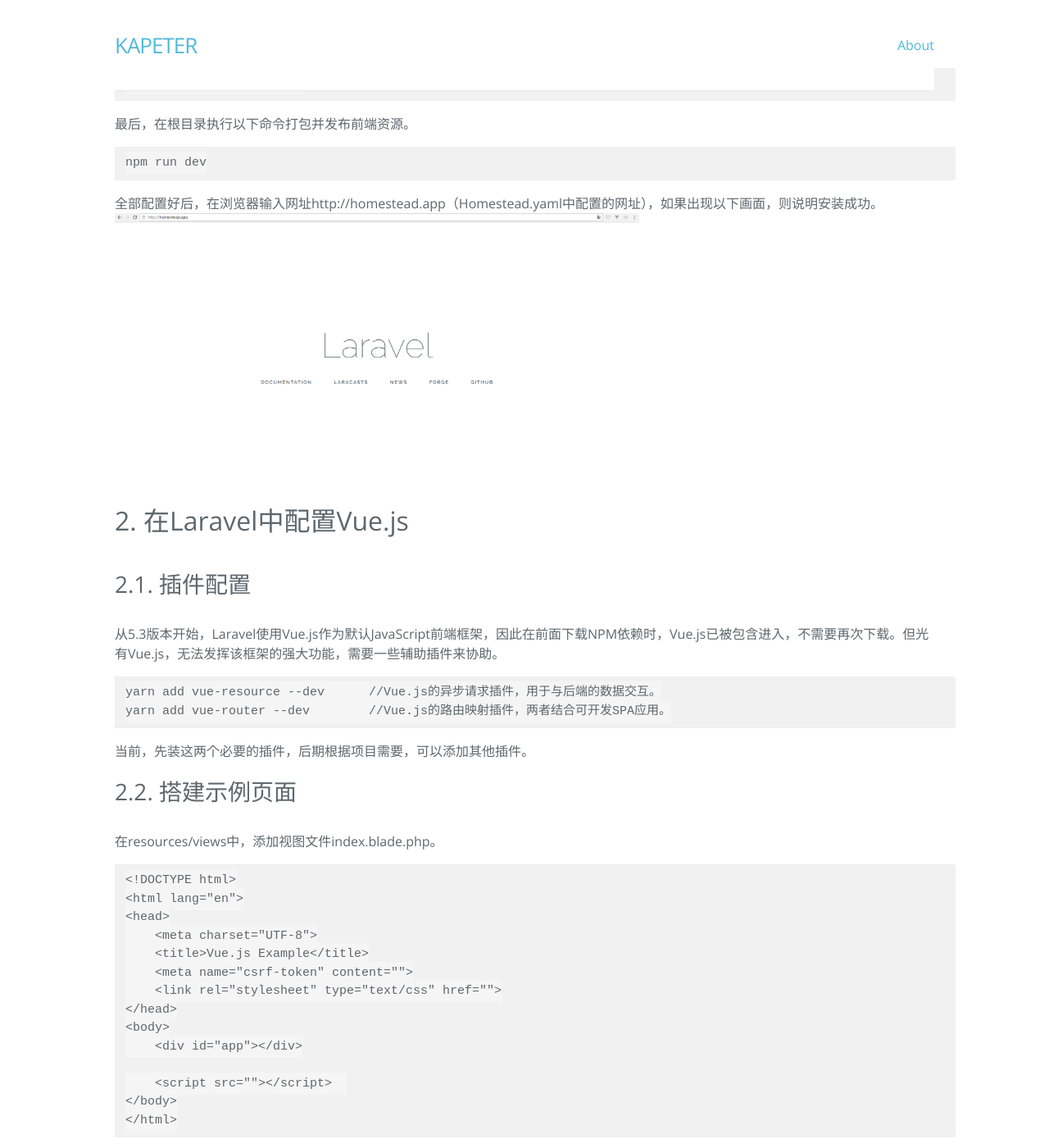
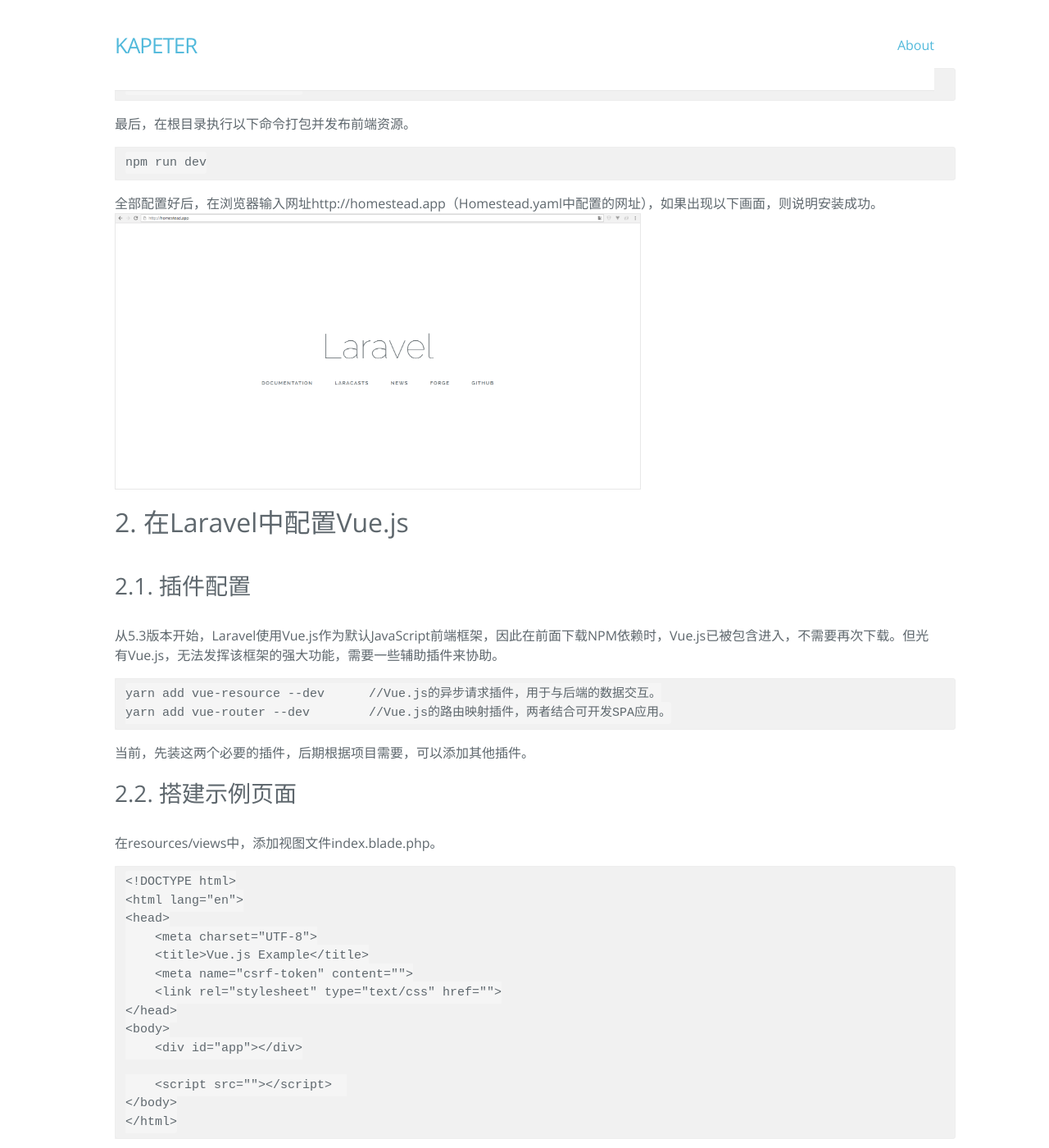
Before and after one commit to kapeter/kapeter.github.io, a Jekyll site: the page built from _posts/2017-02-15-laravel-vue.md, in a window 1280 px wide and 1400 px high, scrolled down 1955 px. Shown: the whole window at 82% size. Built offline with Jekyll 4.4.1, drawn with Linux system fonts in a browser that asks for light colours; nearby versions of some CDN libraries; Markdown is read by kramdown in place of the engine named in the settings.

Commit message:
图片样式更改

```diff
--- a/css/main.css
+++ b/css/main.css
@@ -35,7 +35,9 @@ ul, ol, dl, figure,
  */
 img {
   max-width: 100%;
-  vertical-align: middle; }
+  vertical-align: middle;
+  display: block;
+  border: 1px solid #e8e8e8; }
 
 /**
  * Figures
```
